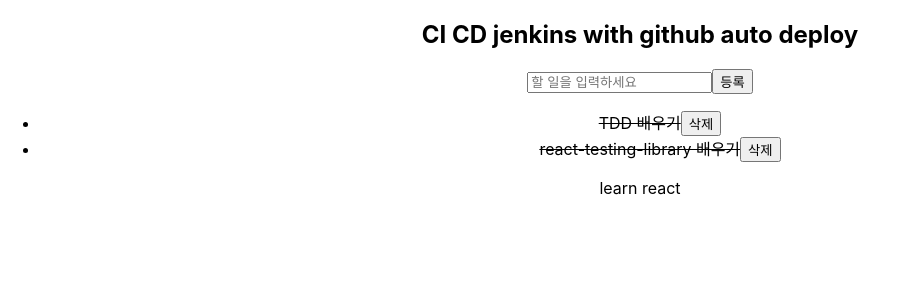
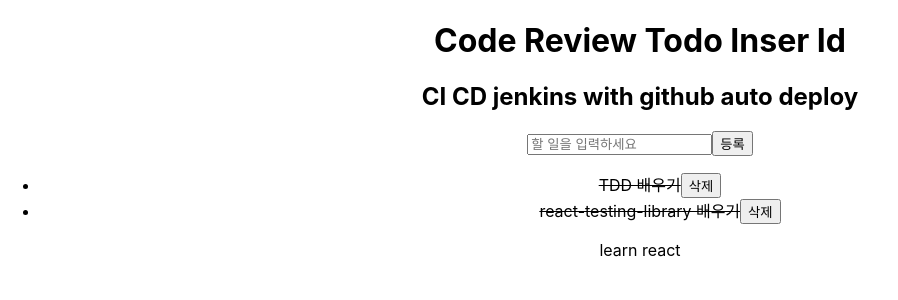
Before and after one commit to jeonchangbae/rtl-tdd-todos, a React (Create React App) app: page / in a window 1280 px wide. Shown: the top 300 px of the page, without its empty margins (0-898 px from the left). Built offline with nearby package versions, Linux system fonts and the light colour scheme.

Commit message:
code review todo insert id test ok

```diff
--- a/src/App.js
+++ b/src/App.js
@@ -5,6 +5,7 @@
 function App() {
   return (
     <div className="App">
+      <h1>Code Review Todo Inser Id</h1>
       <h2>CI CD jenkins with github auto deploy</h2>
       <TodoApp />
       learn react
```
Also changed, not shown: 1 other file (tests, documents, lock files or other folders).
